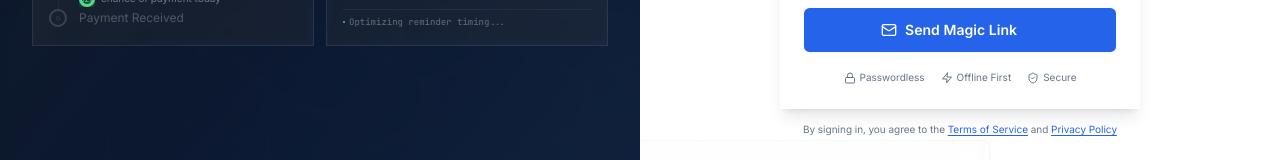
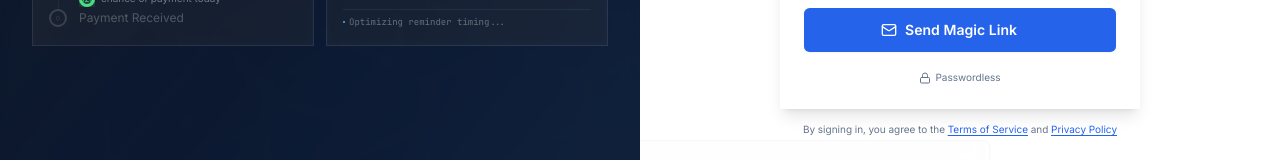
Before and after one commit to abhishek-mule/billed-core, a Next.js app in the folder mini_saas_frontend/: page /auth in a window 1280 px wide. Shown: the part 438-598 px from the top of the page. Built offline with nearby package versions, Linux system fonts and the light colour scheme.

Commit message:
cleanup: remove hover animation from India image, remove 'Offline First' and 'Secure' taglines from auth form

```diff
--- a/mini_saas_frontend/src/app/auth/page.tsx
+++ b/mini_saas_frontend/src/app/auth/page.tsx
@@ -3,7 +3,7 @@
 import { useState, useEffect, Suspense } from "react"
 import { useSearchParams } from "next/navigation"
 import Image from "next/image"
-import { Loader2, Mail, IndianRupee, Zap, Clock, Users, TrendingUp, ShieldCheck, Lock, ArrowRight } from "lucide-react"
+import { Loader2, Mail, IndianRupee, Zap, Clock, Users, TrendingUp, Lock, ArrowRight } from "lucide-react"
 
 // ── Fonts ──
 // Fraunces: a warm, editorial display serif — carries the "ledger / paper" personality.
@@ -181,8 +181,7 @@ function MagicLinkForm() {
           </button>
           <div className="flex items-center justify-center gap-4 text-[10px] font-body text-muted-foreground pt-1">
             <span className="flex items-center gap-1"><Lock className="w-3 h-3" />Passwordless</span>
-            <span className="flex items-center gap-1"><Zap className="w-3 h-3" />Offline First</span>
-            <span className="flex items-center gap-1"><ShieldCheck className="w-3 h-3" />Secure</span>
+
           </div>
         </form>
       )}
@@ -600,7 +599,7 @@ export default function AuthPage() {
               alt="India"
               width={350}
               height={190}
-              className="rounded-r-md pr-1 shadow-sm hover:scale-105 transition-all duration-300 border border-border/30 border-l-0"
+              className="rounded-r-md pr-1 shadow-sm border border-border/30 border-l-0"
             />
           </div>
         </div>
```
